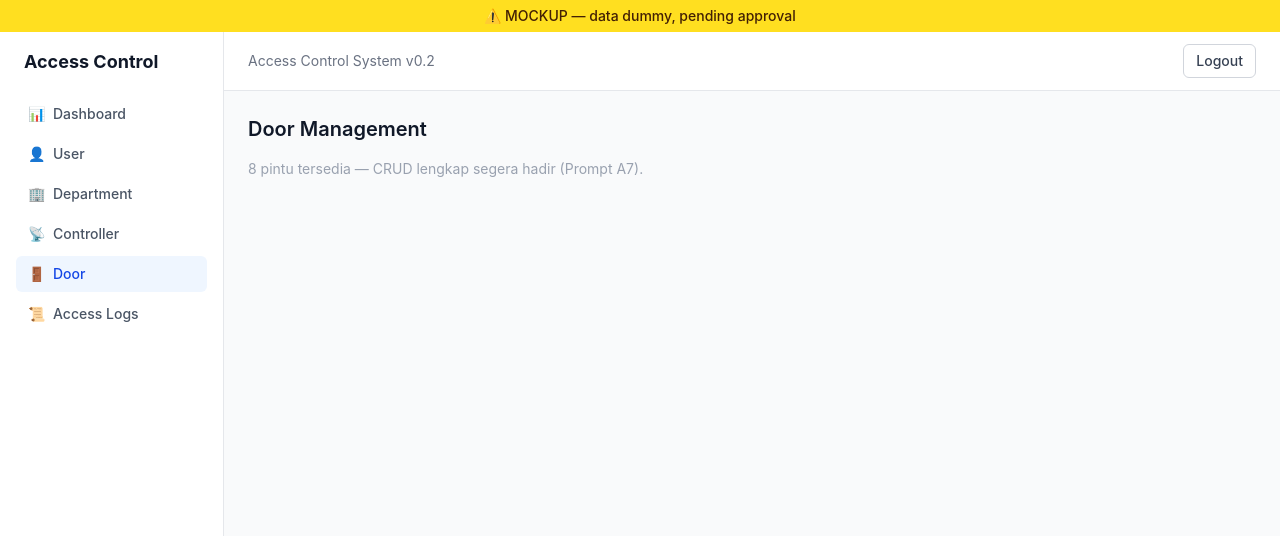
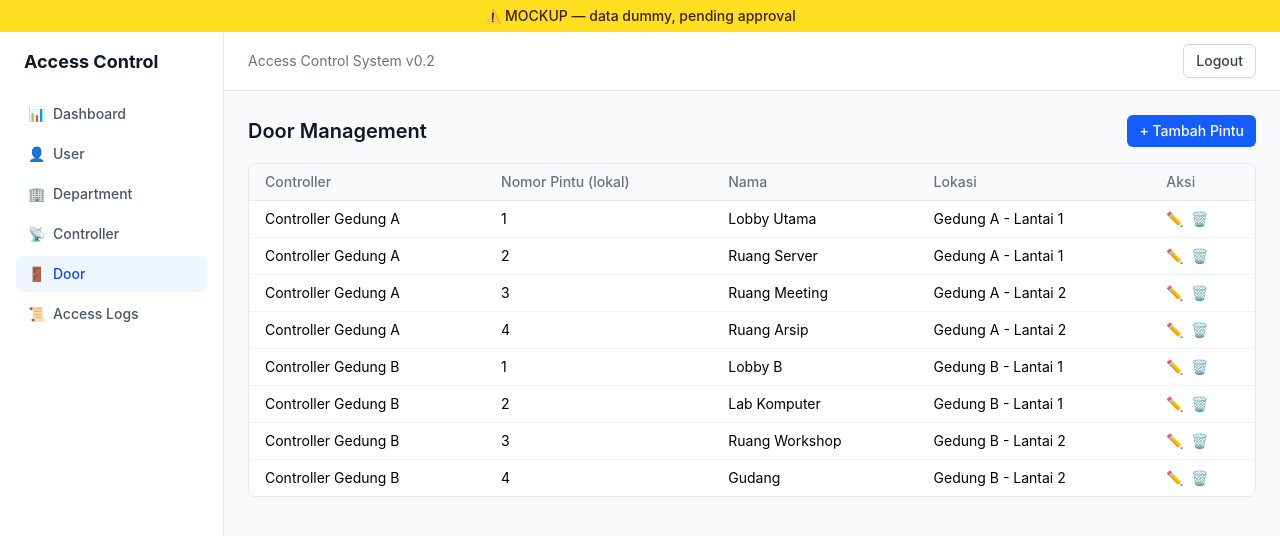
Before and after one commit to Nodix-Team/Project-Access-Control, a React (Vite) app in the folder frontend/: page /doors in a window 1280 px wide. Shown: the top 536 px of the page. Built offline with nearby package versions, Linux system fonts and the light colour scheme; sample sign-in values are in the browser's storage.

Commit message:
feat(frontend): mockup door management with local numbering guard

```diff
--- a/frontend/src/App.tsx
+++ b/frontend/src/App.tsx
@@ -6,7 +6,7 @@ import UserList from "./pages/Users/UserList";
 import UserDetail from "./pages/Users/UserDetail";
 import Departments from "./pages/Departments/Departments";
 import Controllers from "./pages/Controllers/Controllers";
-import Doors from "./pages/Doors";
+import Doors from "./pages/Doors/Doors";
 import AccessLogs from "./pages/AccessLogs";
 
 export default function App() {
--- a/frontend/src/pages/Doors.tsx
+++ /dev/null
@@ -1,13 +0,0 @@
-import { doors } from "../mock/data";
-
-// Placeholder - CRUD + validasi keunikan (controller_id, door_number) dikerjakan di Prompt A7.
-export default function Doors() {
-  return (
-    <div>
-      <h1 className="mb-4 text-xl font-semibold text-gray-900">Door Management</h1>
-      <p className="text-sm text-gray-400">
-        {doors.length} pintu tersedia — CRUD lengkap segera hadir (Prompt A7).
-      </p>
-    </div>
-  );
-}
--- /dev/null
+++ b/frontend/src/pages/Doors/DoorModal.tsx
@@ -0,0 +1,128 @@
+import { type FormEvent, useEffect, useState } from "react";
+import Modal from "../../components/Modal";
+import { controllers } from "../../mock/data";
+import type { Door } from "../../types";
+
+export interface DoorFormResult {
+  controllerId: number;
+  doorNumber: number;
+  nama: string;
+  lokasi: string;
+}
+
+export default function DoorModal({
+  open,
+  onClose,
+  onSave,
+  initial,
+  isDuplicate,
+}: {
+  open: boolean;
+  onClose: () => void;
+  onSave: (result: DoorFormResult) => void;
+  initial?: Door | null;
+  isDuplicate: (controllerId: number, doorNumber: number) => boolean;
+}) {
+  const [controllerId, setControllerId] = useState<number>(controllers[0]?.id ?? 0);
+  const [doorNumber, setDoorNumber] = useState(1);
+  const [nama, setNama] = useState("");
+  const [lokasi, setLokasi] = useState("");
+  const [error, setError] = useState<string | null>(null);
+
+  useEffect(() => {
+    if (!open) return;
+    setControllerId(initial?.controller_id ?? controllers[0]?.id ?? 0);
+    setDoorNumber(initial?.door_number ?? 1);
+    setNama(initial?.nama ?? "");
+    setLokasi(initial?.lokasi ?? "");
+    setError(null);
+  }, [open, initial]);
+
+  function handleSubmit(event: FormEvent<HTMLFormElement>) {
+    event.preventDefault();
+
+    if (isDuplicate(controllerId, doorNumber)) {
+      setError(
+        `Controller ini sudah punya pintu nomor ${doorNumber} — nomor pintu harus unik per controller.`,
+      );
+      return;
+    }
+
+    setError(null);
+    onSave({ controllerId, doorNumber, nama: nama.trim(), lokasi: lokasi.trim() });
+  }
+
+  return (
+    <Modal open={open} title={initial ? "Edit Pintu" : "Tambah Pintu"} onClose={onClose}>
+      <form onSubmit={handleSubmit} className="space-y-3">
+        <div>
+          <label className="mb-1 block text-sm font-medium text-gray-700" htmlFor="door-controller">
+            Controller
+          </label>
+          <select
+            id="door-controller"
+            value={controllerId}
+            onChange={(e) => setControllerId(Number(e.target.value))}
+            className="w-full rounded-md border border-gray-300 px-3 py-2 text-sm focus:border-blue-500 focus:outline-none"
+          >
+            {controllers.map((c) => (
+              <option key={c.id} value={c.id}>
+                {c.nama} — {c.device_id}
+              </option>
+            ))}
+          </select>
+        </div>
+
+        <div>
+          <label className="mb-1 block text-sm font-medium text-gray-700" htmlFor="door-number">
+            Nomor Pintu (lokal)
+          </label>
+          <input
+            id="door-number"
+            type="number"
+            min={1}
+            value={doorNumber}
+            onChange={(e) => setDoorNumber(Number(e.target.value))}
+            className="w-full rounded-md border border-gray-300 px-3 py-2 text-sm focus:border-blue-500 focus:outline-none"
+          />
+        </div>
+
+        <div>
+          <label className="mb-1 block text-sm font-medium text-gray-700" htmlFor="door-nama">
+            Nama
+          </label>
+          <input
+            id="door-nama"
+            type="text"
+            value={nama}
+            onChange={(e) => setNama(e.target.value)}
+            className="w-full rounded-md border border-gray-300 px-3 py-2 text-sm focus:border-blue-500 focus:outline-none"
+            required
+          />
+        </div>
+
+        <div>
+          <label className="mb-1 block text-sm font-medium text-gray-700" htmlFor="door-lokasi">
+            Lokasi
+          </label>
+          <input
+            id="door-lokasi"
+            type="text"
+            value={lokasi}
+            onChange={(e) => setLokasi(e.target.value)}
+            className="w-full rounded-md border border-gray-300 px-3 py-2 text-sm focus:border-blue-500 focus:outline-none"
+          />
+        </div>
+
+        {error && <p className="text-sm text-red-600">{error}</p>}
+
+        <button
+          type="submit"
+          className="w-full rounded-md bg-blue-600 px-3 py-2 text-sm font-medium text-white hover:bg-blue-700"
+        >
+          Simpan
+        </button>
+      </form>
+    </Modal>
+  );
+}
--- /dev/null
+++ b/frontend/src/pages/Doors/Doors.tsx
@@ -0,0 +1,119 @@
+import { useState } from "react";
+import Table, { type Column } from "../../components/Table";
+import { controllers, doors as seedDoors } from "../../mock/data";
+import type { Door } from "../../types";
+import DoorModal, { type DoorFormResult } from "./DoorModal";
+
+export default function Doors() {
+  const [doorList, setDoorList] = useState<Door[]>(seedDoors);
+  const [modalOpen, setModalOpen] = useState(false);
+  const [editing, setEditing] = useState<Door | null>(null);
+
+  function nextId(): number {
+    return doorList.reduce((max, d) => Math.max(max, d.id), 0) + 1;
+  }
+
+  function isDuplicate(controllerId: number, doorNumber: number): boolean {
+    return doorList.some(
+      (d) =>
+        d.controller_id === controllerId &&
+        d.door_number === doorNumber &&
+        d.id !== editing?.id,
+    );
+  }
+
+  function openAddModal() {
+    setEditing(null);
+    setModalOpen(true);
+  }
+
+  function openEditModal(door: Door) {
+    setEditing(door);
+    setModalOpen(true);
+  }
+
+  function handleSave(result: DoorFormResult) {
+    if (editing) {
+      setDoorList((prev) =>
+        prev.map((d) =>
+          d.id === editing.id
+            ? {
+                ...d,
+                controller_id: result.controllerId,
+                door_number: result.doorNumber,
+                nama: result.nama,
+                lokasi: result.lokasi,
+              }
+            : d,
+        ),
+      );
+    } else {
+      const newDoor: Door = {
+        id: nextId(),
+        controller_id: result.controllerId,
+        door_number: result.doorNumber,
+        nama: result.nama,
+        lokasi: result.lokasi,
+      };
+      setDoorList((prev) => [...prev, newDoor]);
+    }
+    setModalOpen(false);
+  }
+
+  function handleDelete(id: number) {
+    if (!confirm("Hapus pintu ini?")) return;
+    setDoorList((prev) => prev.filter((d) => d.id !== id));
+  }
+
+  const columns: Column<Door>[] = [
+    {
+      header: "Controller",
+      render: (d) => controllers.find((c) => c.id === d.controller_id)?.nama ?? "—",
+    },
+    { header: "Nomor Pintu (lokal)", render: (d) => d.door_number },
+    { header: "Nama", render: (d) => d.nama },
+    { header: "Lokasi", render: (d) => d.lokasi },
+    {
+      header: "Aksi",
+      render: (d) => (
+        <div className="flex gap-2">
+          <button onClick={() => openEditModal(d)} className="text-gray-500 hover:text-blue-600">
+            ✏️
+          </button>
+          <button onClick={() => handleDelete(d.id)} className="text-gray-500 hover:text-red-600">
+            🗑️
+          </button>
+        </div>
+      ),
+    },
+  ];
+
+  return (
+    <div>
+      <div className="mb-4 flex items-center justify-between">
+        <h1 className="text-xl font-semibold text-gray-900">Door Management</h1>
+        <button
+          onClick={openAddModal}
+          className="rounded-md bg-blue-600 px-3 py-1.5 text-sm font-medium text-white hover:bg-blue-700"
+        >
+          + Tambah Pintu
+        </button>
+      </div>
+
+      <Table
+        columns={columns}
+        rows={[...doorList].sort((a, b) => a.controller_id - b.controller_id || a.door_number - b.door_number)}
+        rowKey={(d) => d.id}
+        emptyMessage="Belum ada pintu."
+      />
+
+      <DoorModal
+        open={modalOpen}
+        onClose={() => setModalOpen(false)}
+        onSave={handleSave}
+        initial={editing}
+        isDuplicate={isDuplicate}
+      />
+    </div>
+  );
+}
```
